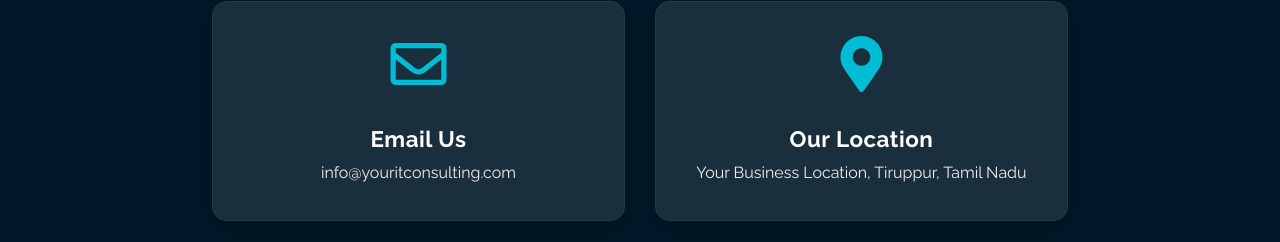
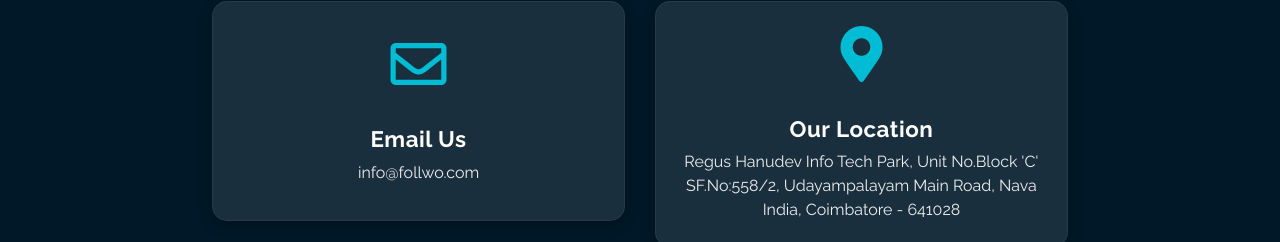
Before and after one commit to sankarthik18/IT-Consulting-Service, a plain HTML site: page index.html in a window 1280 px wide. Shown: the part 4899-5141 px from the top of the page. Drawn offline with nearby package versions, Linux system fonts and the light colour scheme.

Commit message:
Initial project upload

```diff
--- a/index.html
+++ b/index.html
@@ -395,7 +395,7 @@
                   class="item-link text-white d-flex flex-column align-items-center">
                   <i class="far fa-4x fa-envelope mb-3"></i>
                   <span class="card-title mb-1">Email Us</span>
-                  <span class="card-text">info@youritconsulting.com</span>
+                  <span class="card-text">info@follwo.com</span>
                 </a>
               </div>
             </div>
@@ -405,7 +405,9 @@
                 <a rel="nofollow" href="#" class="item-link text-white d-flex flex-column align-items-center">
                   <i class="fas fa-4x fa-map-marker-alt mb-3"></i>
                   <span class="card-title mb-1">Our Location</span>
-                  <span class="card-text">Your Business Location, Tiruppur, Tamil Nadu</span>
+                  <span class="card-text">Regus Hanudev Info Tech Park, Unit No.Block 'C' SF.No:558/2, Udayampalayam
+                    Main Road, Nava India, Coimbatore - 641028</span>
+
                 </a>
               </div>
             </div>
```
